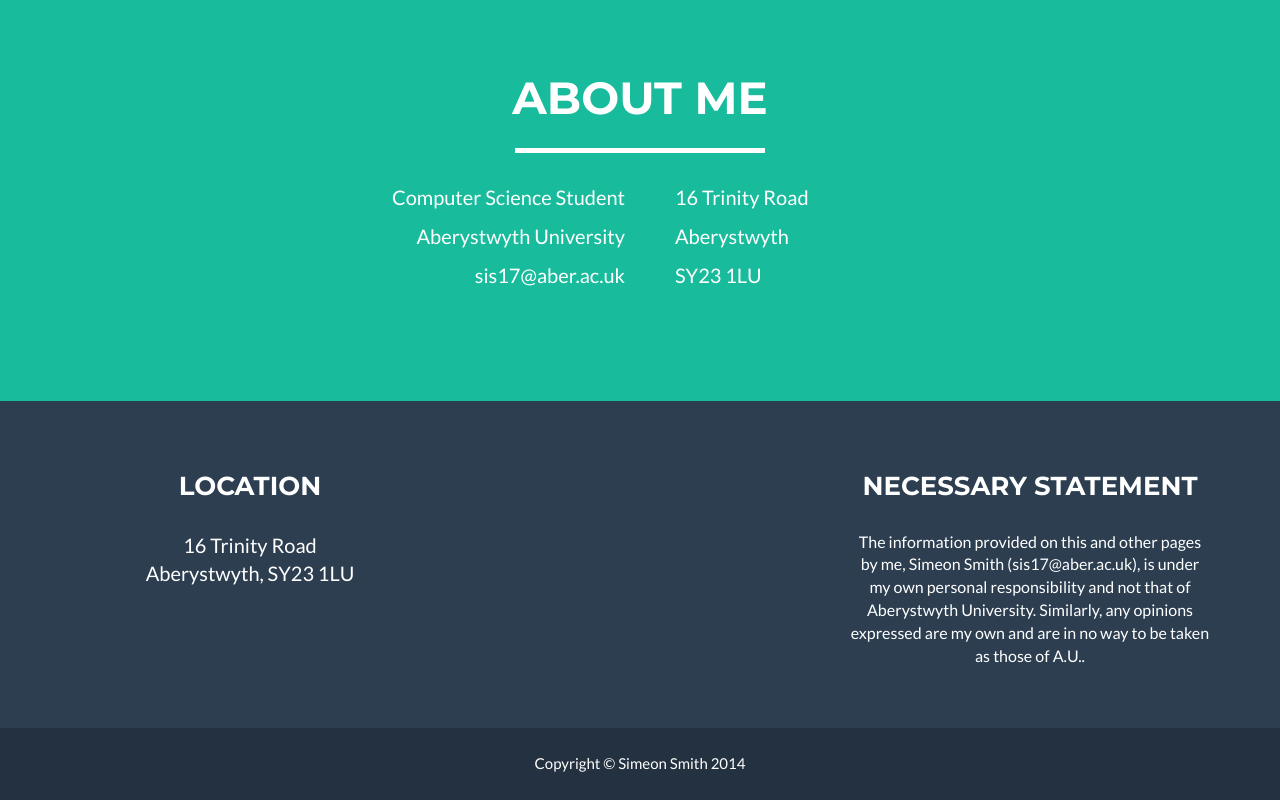
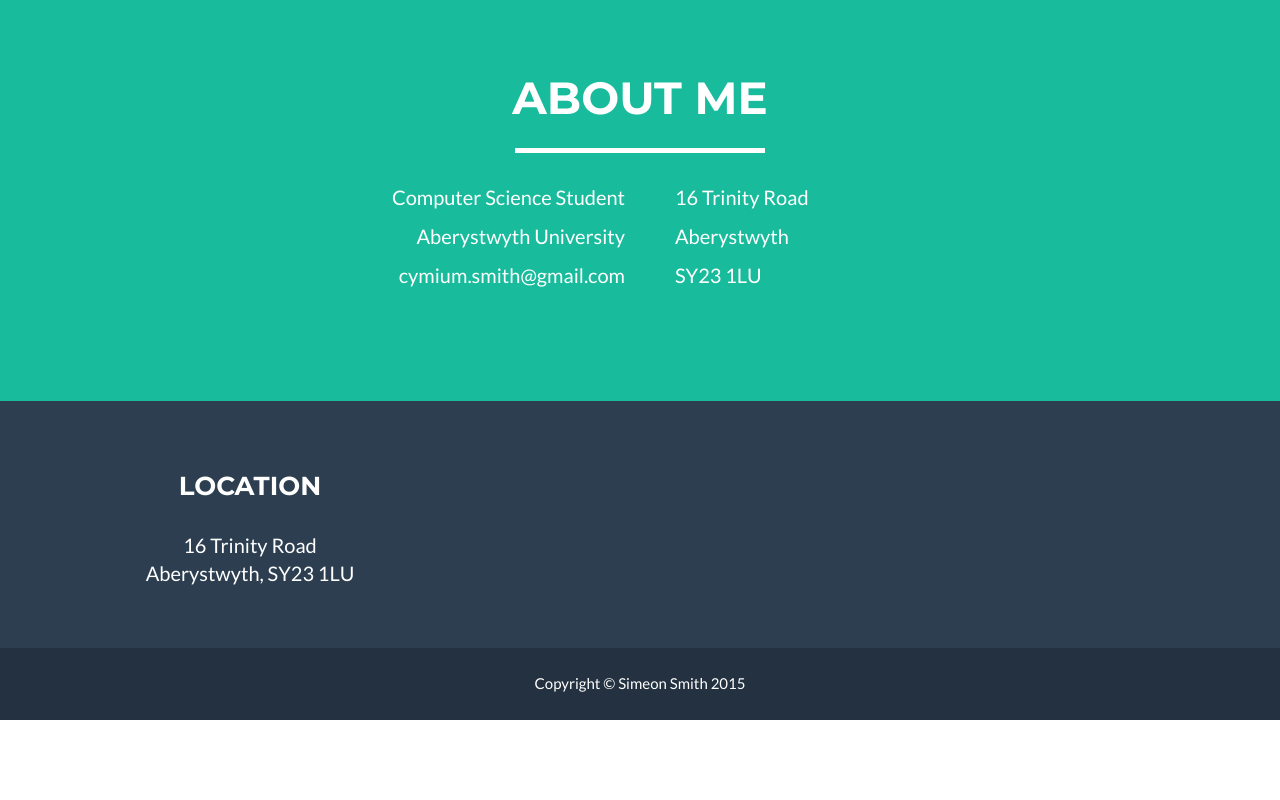
Before and after one commit to SimeonSmith/SimeonSmith.github.io, a plain HTML site: page index.html in a window 1280 px wide. Shown: the part 1734-2534 px from the top of the page. After the commit the page ends 2454 px from the top, so only its background shows below. Drawn offline with nearby package versions, Linux system fonts and the light colour scheme.

Commit message:
change email

```diff
--- a/index.html
+++ b/index.html
@@ -216,7 +216,7 @@
                 <div class="col-lg-4 col-lg-offset-2" style="text-align:right;">
                     <p itemprop="role">Computer Science Student</p>
 					<p itemprop="affiliation">Aberystwyth University</p>
-					<p itemprop="email">sis17@aber.ac.uk</p>
+					<p itemprop="email">cymium.smith@gmail.com</p>
                 </div>
                 <div class="col-lg-4">
                     <div itemprop="address">
@@ -299,10 +299,7 @@
 
                     </div>
                     <div class="footer-col col-md-4">
-                        <h3>Necessary Statement</h3>
-                        <p class="small">The information provided on this and other pages by me, Simeon Smith (sis17@aber.ac.uk), is under
-						my own personal responsibility and not that of Aberystwyth University. Similarly, any opinions  expressed are my
-						own and are in no way to be taken as those of A.U.</a>.</p>
+
                     </div>
                 </div>
             </div>
@@ -311,7 +308,7 @@
             <div class="container">
                 <div class="row">
                     <div class="col-lg-12">
-                        Copyright &copy; Simeon Smith 2014
+                        Copyright &copy; Simeon Smith 2015
                     </div>
                 </div>
             </div>
```
